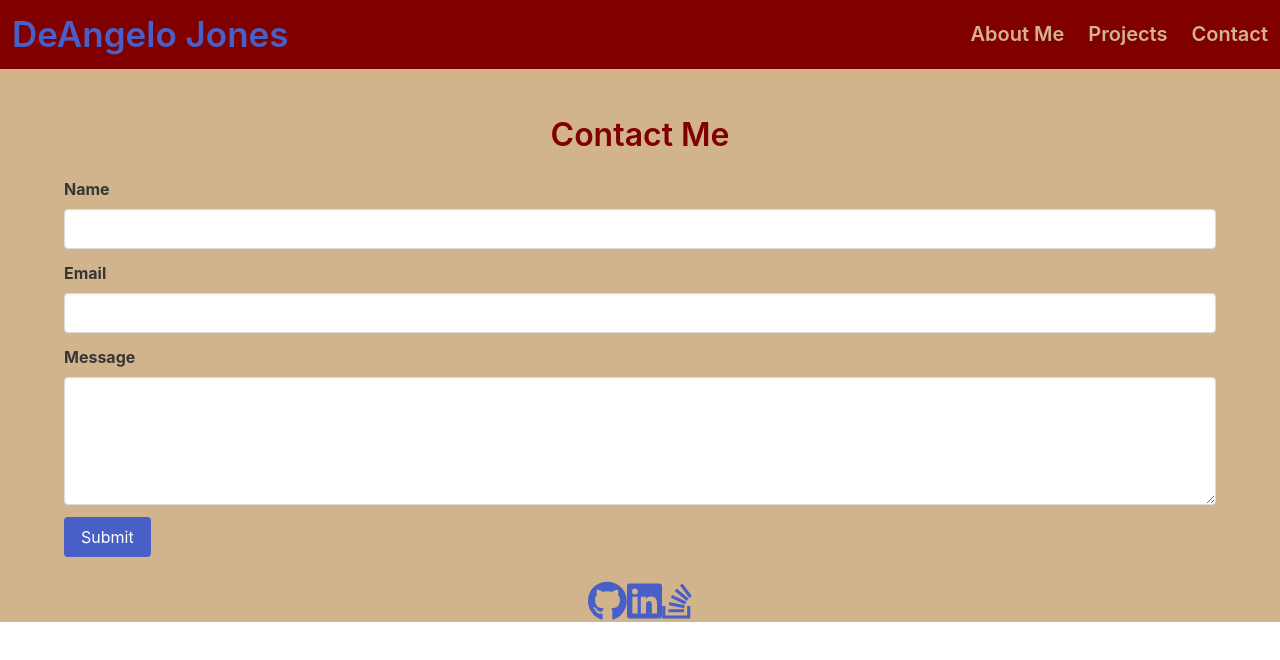
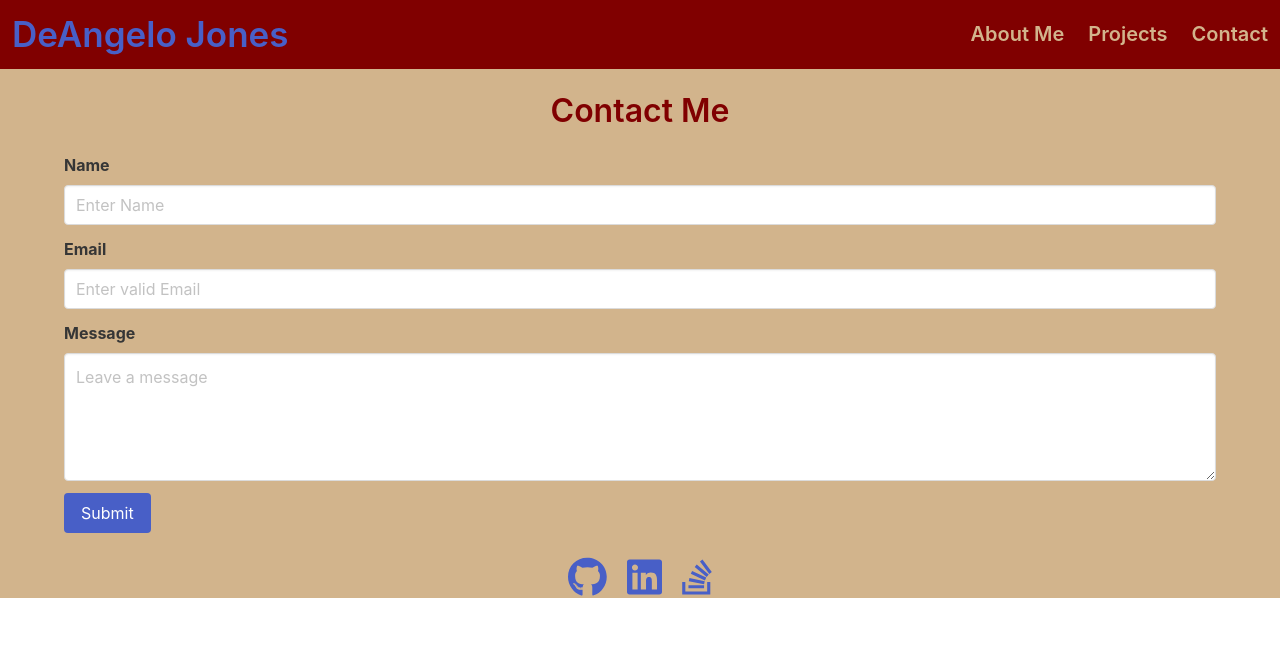
Before and after one commit to dtjones23/ReactFolio, a React (Vite) app in the folder Develop/ReactFolio/: page / in a window 1280 px wide. Both pictures are taken after a click on the element "Contact". Shown: the top 660 px of the page. Built offline with nearby package versions, Linux system fonts and the light colour scheme.

Commit message:
completed state and form validation in Contact.jsx

```diff
--- a/Develop/ReactFolio/src/components/Contact.jsx
+++ b/Develop/ReactFolio/src/components/Contact.jsx
@@ -1,29 +1,70 @@
-import React from 'react'
+import React, { useState } from 'react';
+import '../index.css';
 
 export default function Contact() {
+    // creates a state variable and a function to update each input
+    const [name, setName] = useState('');
+    const [email, setEmail] = useState('');
+    const [message, setMessage] = useState('');
+    const [errors, setErrors] = useState({});
+
+    const handleInputChange = (event, setStateFunc, field) => {
+        // update the state variable with the value from the input
+        setStateFunc(event.target.value);
+        if (event.target.value.trim() === '') {
+            setErrors(prevErrors => ({ ...prevErrors, [field]: 'This field is required' }));
+            // if the input is not empty, remove the error message
+        } else {
+            setErrors(prevErrors => ({ ...prevErrors, [field]: null }));
+            // if the email is empty, set an error message
+        }
+    }
+
+    const handleInputBlur = (event, field) => {
+        // if the input is empty, set an error message
+        // if the email is invalid, set an error message
+        if (field === 'email' && !validateEmail(event.target.value)) {
+            setErrors(prevErrors => ({ ...prevErrors, [field]: 'Your email is invalid' }));
+        }
+    }
+
+    const validateEmail = (email) => {
+        // regex to validate email
+        const valid = /\S+@\S+\.\S+/;
+        return valid.test(email);
+    }
+
+    const handleSubmit = (event) => {
+        // prevent the form from refreshing the page
+        event.preventDefault();
+        console.log({ name, email, message });
+    }
+
     return (
-        // form with fields for a name, an email address, and a message
-        <div className="container" style={{ marginLeft: 'auto', marginRight: 'auto' }}>
+        <form onSubmit={handleSubmit}>
+            <div className="container">
                 <div className="field">
-                <h1 className='title has-text-centered mt-6' style={{ color: 'maroon' }}>Contact Me</h1>
-                <label className="label">Name</label>
+                    <h1 className='title has-text-centered' style={{ color: 'maroon' }}>Contact Me</h1>
+                    <label htmlFor="name" className="label">Name</label>
                     <div className="control">
-                    <input className="input" type="text" placeholder="" />
+                        <input id="name" className="input" type="text" placeholder="Enter Name" value={name} onChange={(event) => handleInputChange(event, setName, 'name')} />
+                        {errors.name && <p className="error">{errors.name}</p>}
                     </div>
                 </div>
 
                 <div className="field">
-                <label className="label">Email</label>
-                <div className="control has-icons-left has-icons-right">
-                    <input className="input" type="email" placeholder="" value="" />
+                    <label htmlFor="email" className="label">Email</label>
+                    <div className="control">
+                        <input id="email" className="input" type="email" placeholder="Enter valid Email" value={email} onChange={(event) => handleInputChange(event, setEmail, 'email')} onBlur={(event) => handleInputBlur(event, 'email')} />
+                        {errors.email && <p className="error">{errors.email}</p>}
                     </div>
                 </div>
 
-
                 <div className="field">
-                <label className="label">Message</label>
+                    <label htmlFor="message" className="label">Message</label>
                     <div className="control">
-                    <textarea className="textarea" placeholder="" />
+                        <textarea id="message" className="textarea" placeholder="Leave a message" value={message} onChange={(event) => handleInputChange(event, setMessage, 'message')} />
+                        {errors.message && <p className="error">{errors.message}</p>}
                     </div>
                 </div>
 
@@ -33,5 +74,6 @@ export default function Contact() {
                     </div>
                 </div>
             </div>
+        </form>
     )
 }
--- a/Develop/ReactFolio/src/components/Footer.jsx
+++ b/Develop/ReactFolio/src/components/Footer.jsx
@@ -4,14 +4,14 @@ import { faGithub, faLinkedin, faStackOverflow } from '@fortawesome/free-brands-
 
 function Footer() {
   return (
-    <div className='subtitle has-text-centered mt-5'>
-      <a href="https://github.com/dtjones23" target="_blank" rel="noopener noreferrer">
+    <div className='subtitle has-text-centered mt-5 mb-0'>
+      <a href="https://github.com/dtjones23" target="_blank" rel="noopener noreferrer" style={{ margin: '0 10px' }}>
         <FontAwesomeIcon icon={faGithub} size="2x" />
       </a>
-      <a href="https://linkedin.com/in/deangelo-jones-3a8643246" target="_blank" rel="noopener noreferrer">
+      <a href="https://linkedin.com/in/deangelo-jones-3a8643246" target="_blank" rel="noopener noreferrer" style={{ margin: '0 10px' }}>
         <FontAwesomeIcon icon={faLinkedin} size="2x" />
       </a>
-      <a href="https://stackoverflow.com/users/22659734/deangelo-jones" target="_blank" rel="noopener noreferrer">
+      <a href="https://stackoverflow.com/users/22659734/deangelo-jones" target="_blank" rel="noopener noreferrer" style={{ margin: '0 10px' }}>
         <FontAwesomeIcon icon={faStackOverflow} size="2x" />
       </a>
     </div>
--- a/Develop/ReactFolio/src/components/Header.jsx
+++ b/Develop/ReactFolio/src/components/Header.jsx
@@ -1,5 +1,4 @@
-import React from 'react';
-import { useState } from 'react';
+import React, { useState } from 'react';
 import Navigation from './Navigation';
 import About from './About';
 import Project from './Project';
--- a/Develop/ReactFolio/src/index.css
+++ b/Develop/ReactFolio/src/index.css
@@ -30,7 +30,7 @@ nav.navbar a {
   }
 
   .large-font {
-    font-size: 35px; /* Adjust this value to your liking */
+    font-size: 35px;
   }
 
 div.navbar-item {
@@ -46,3 +46,7 @@ div.navbar-item:hover {
     width: 40rem;
     height: 40rem;
 }
+
+.textarea {
+    height: 200px;
+}
```
Also changed, not shown: Develop/ReactFolio/src/App.jsx (line endings or trailing spaces). Lines whose indentation alone changed are shown as unchanged.
